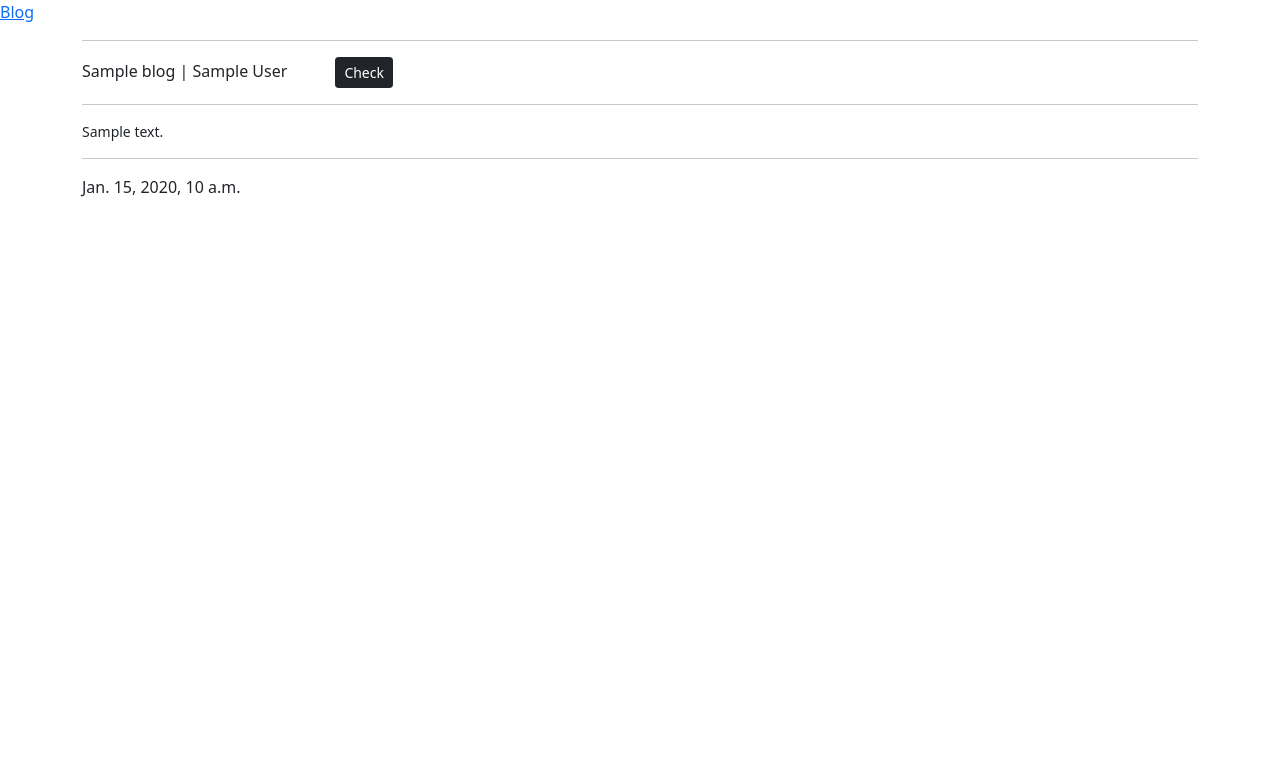
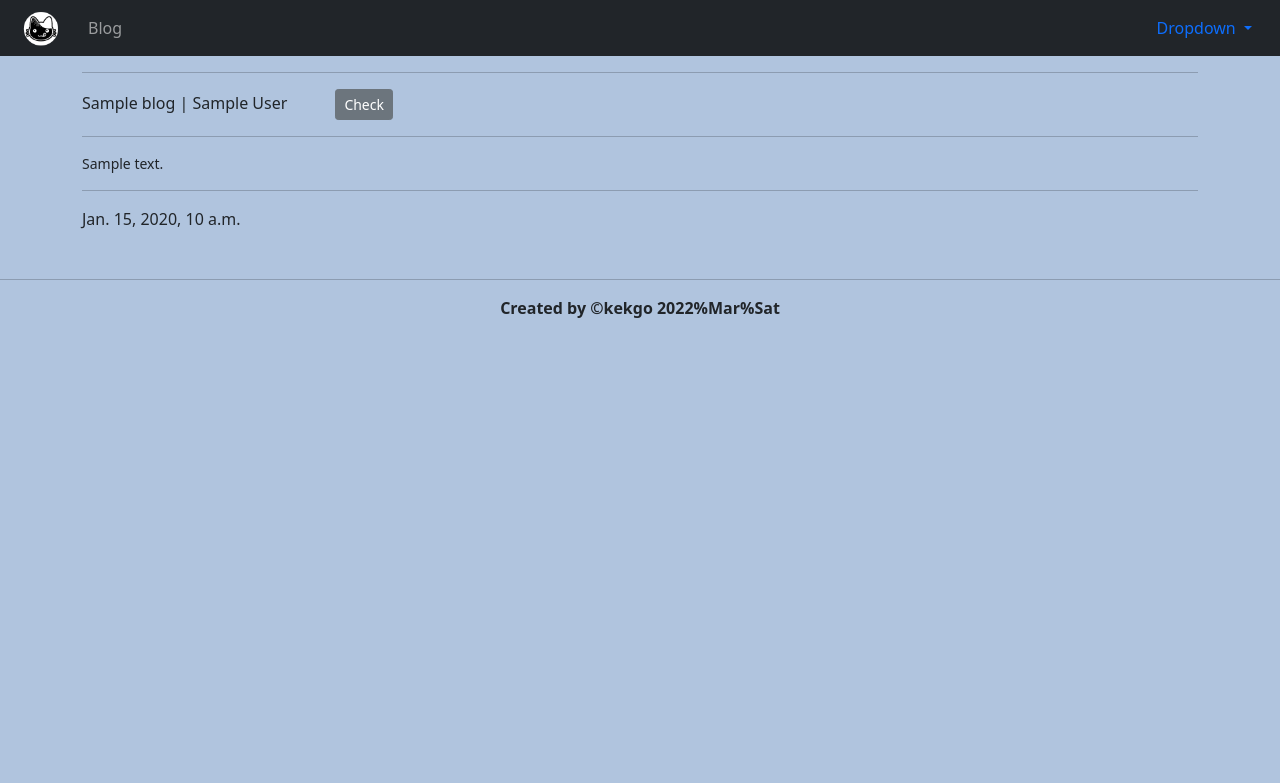
Before and after one commit to KaKeGo/MySite, a Django app: template mysite/blogs/templates/blogs/blog.html in a window 1280 px wide. Shown: the top 783 px of the page. Run offline with Django 4.2, Linux system fonts and the light colour scheme; the template is opened without the code that fills it: most values are stand-ins (such as "Sample title", 1, 10 or a date in 2020); data that the repository does not hold is empty.

Commit message:
add footer, navbar, style detail blog page and add css, image to static

```diff
--- a/mysite/blogs/templates/blogs/blog.html
+++ b/mysite/blogs/templates/blogs/blog.html
@@ -9,7 +9,7 @@
 <hr/>
 <div>
     {% for blog in object_list %}
-        <h6>{{blog.title}} | {{blog.author}}<a class="mx-5 btn btn-dark btn-sm" href="">Check</a></h6>
+        <h6>{{blog.title}} | {{blog.author}}<a class="mx-5 btn btn-secondary btn-sm" href="{{blog.get_absolute_url}}">Check</a></h6>
         <hr/>
         <small>{{blog.body}}</small>
         <hr/>
--- a/mysite/blogs/urls.py
+++ b/mysite/blogs/urls.py
@@ -2,6 +2,7 @@ from django.urls import path, include
 
 from .views import (
     BlogView,
+    BlogDetailView,
 )
 
 
@@ -9,4 +10,5 @@ app_name = 'blogs'
 
 urlpatterns = [
     path('', BlogView.as_view(), name='blog'),
+    path('detail/<slug:slug>/', BlogDetailView.as_view(), name='detail'),
 ]
--- /dev/null
+++ b/mysite/static/css/style.css
@@ -0,0 +1,4 @@
+
+body{
+    background-color: lightsteelblue;
+}
--- a/mysite/templates/master.html
+++ b/mysite/templates/master.html
@@ -9,6 +9,7 @@
 
     <!-- CSS only -->
     <link href="https://cdn.jsdelivr.net/npm/bootstrap@5.1.3/dist/css/bootstrap.min.css" rel="stylesheet" integrity="sha384-1BmE4kWBq78iYhFldvKuhfTAU6auU8tT94WrHftjDbrCEXSU1oBoqyl2QvZ6jIW3" crossorigin="anonymous">
+    <link href="{% static 'css/style.css' %}" rel="stylesheet">
 
 </head>
 <body>
--- a/mysite/templates/snippets/footer.html
+++ b/mysite/templates/snippets/footer.html
@@ -0,0 +1,9 @@
+
+
+
+<div class="mt-5">
+    <hr/>
+    <div class="text-center mb-3">
+        <strong>Created by &copy;kekgo {% now 'Y%M%D'%}</strong>
+    </div>
+</div>
--- a/mysite/templates/snippets/navbar.html
+++ b/mysite/templates/snippets/navbar.html
@@ -1,2 +1,38 @@
 
-<a href="{% url 'blogs:blog' %}">Blog</a>
+{% load static %}
+
+<style>
+    .i{
+        width: 60px;
+        height: 40px;
+    }
+</style>
+
+<nav class="navbar navbar-expand-lg navbar-dark bg-dark">
+  <div class="container-fluid">
+    <img class="i" src="{% static 'images/logo.png' %}">
+    <button class="navbar-toggler" type="button" data-bs-toggle="collapse" data-bs-target="#navbarSupportedContent" aria-controls="navbarSupportedContent" aria-expanded="false" aria-label="Toggle navigation">
+      <span class="navbar-toggler-icon"></span>
+    </button>
+    <div class="collapse navbar-collapse" id="navbarSupportedContent">
+      <ul class="navbar-nav me-auto mb-2 mb-lg-0">
+        <li class="nav-item">
+        </li>
+        <li class="nav-item">
+          <a class="nav-link  mx-2" href="{% url 'blogs:blog' %}">Blog</a>
+        </li>
+      </ul>
+        <li class="nav-item dropdown d-flex">
+          <a class="nav-link dropdown-toggle" href="#" id="navbarDropdown" role="button" data-bs-toggle="dropdown" aria-expanded="false">
+            Dropdown
+          </a>
+          <ul class="dropdown-menu" aria-labelledby="navbarDropdown">
+            <li><a class="dropdown-item" href="#">Action</a></li>
+            <li><a class="dropdown-item" href="#">Another action</a></li>
+            <li><hr class="dropdown-divider"></li>
+            <li><a class="dropdown-item" href="#">Something else here</a></li>
+          </ul>
+        </li>
+    </div>
+  </div>
+</nav>
```
Also changed, not shown: mysite/blogs/templates/blogs/detail_blog.html (+40 -0 lines), mysite/static/images/logo.png (added).
